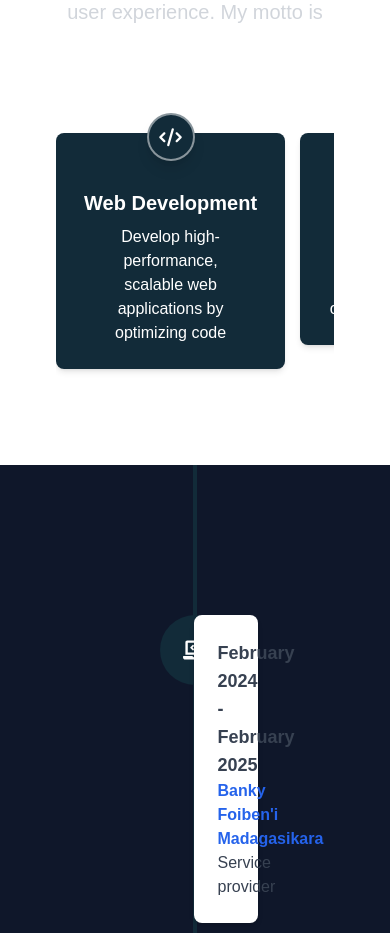
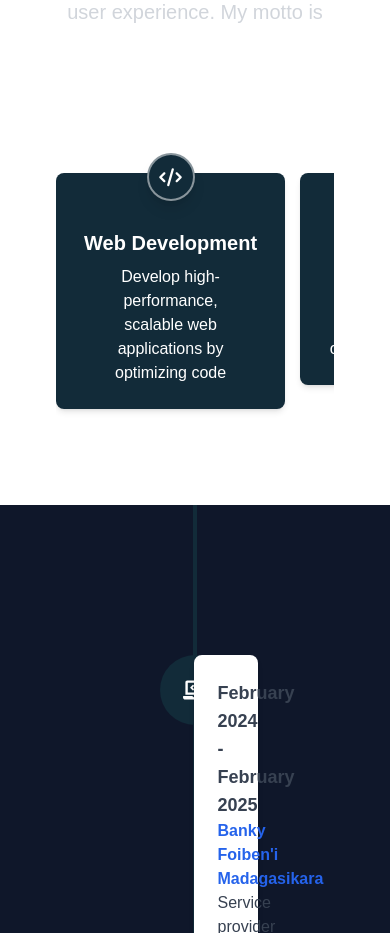
Before and after one commit to Mukkun007/PORTFOLIO-LOVA, a Next.js app: page / in a window 390 px wide. Shown: the part 1460-2393 px from the top of the page. Built offline with nearby package versions, Linux system fonts and the light colour scheme.

Commit message:
responsive swiper

```diff
--- a/src/components/About.tsx
+++ b/src/components/About.tsx
@@ -30,7 +30,7 @@ const About = () => {
     <div className="skills text-center flex flex-wrap ml-[40px] mr-[40px]">
       {/* Partie de gauche */}
       <div
-        className={`w-full md:w-1/2 p-4 ${cards.length > 2 ? "mt-10" : "mt-5"}`}
+        className={`w-full lg:w-1/2 p-4 ${cards.length > 2 ? "mt-10" : "mt-5"}`}
       >
         <h2 className="font-bold text-3xl">{t("about.what")}</h2>
         <h3 className="text-xl leading-relaxed text-gray-300 mt-5">
@@ -53,20 +53,29 @@ const About = () => {
       </div>
 
       {/* Partie droite */}
-      <div className="w-full md:w-1/2 p-4">
+      <div className="w-full lg:w-1/2 p-4">
         {cards.length > 2 ? (
           // Swiper si plus de 2 cartes
           <div className="relative overflow-hidden">
             <Swiper
               spaceBetween={15} // Espace réduit entre les cartes pour voir la suivante
-              slidesPerView={1.2} // Affiche 2 cartes et une partie de la 3e
+              // slidesPerView={1.2} // Affiche 2 cartes et une partie de la 3e
               grabCursor={true} // Curseur amélioré
               className="w-full"
+              breakpoints={{
+                327: { slidesPerView: 1.2 }, // sm
+                416: { slidesPerView: 1.2 }, // sm
+                640: { slidesPerView: 2.2 }, // sm
+                768: { slidesPerView: 2.7 }, // md
+                1024: { slidesPerView: 1.7 }, // lg
+                1280: { slidesPerView: 2.2 }, // xl
+                1536: { slidesPerView: 2.5 }, // 2xl
+              }}
             >
               {cards.map((card, index) => (
                 <SwiperSlide
                   key={index}
-                  className="bg-[#122b39] rounded-lg shadow-md p-6 w-[240px] flex-shrink-0 relative"
+                  className="bg-[#122b39] mt-10 rounded-lg shadow-md p-6 w-[240px] flex-shrink-0 relative"
                 >
                   <div className="absolute top-[-20px] left-1/2 transform -translate-x-1/2">
                     <div className="bg-[#122b39] text-white w-12 h-12 rounded-full flex items-center justify-center shadow-lg border-2 border-white border-opacity-50">
```
